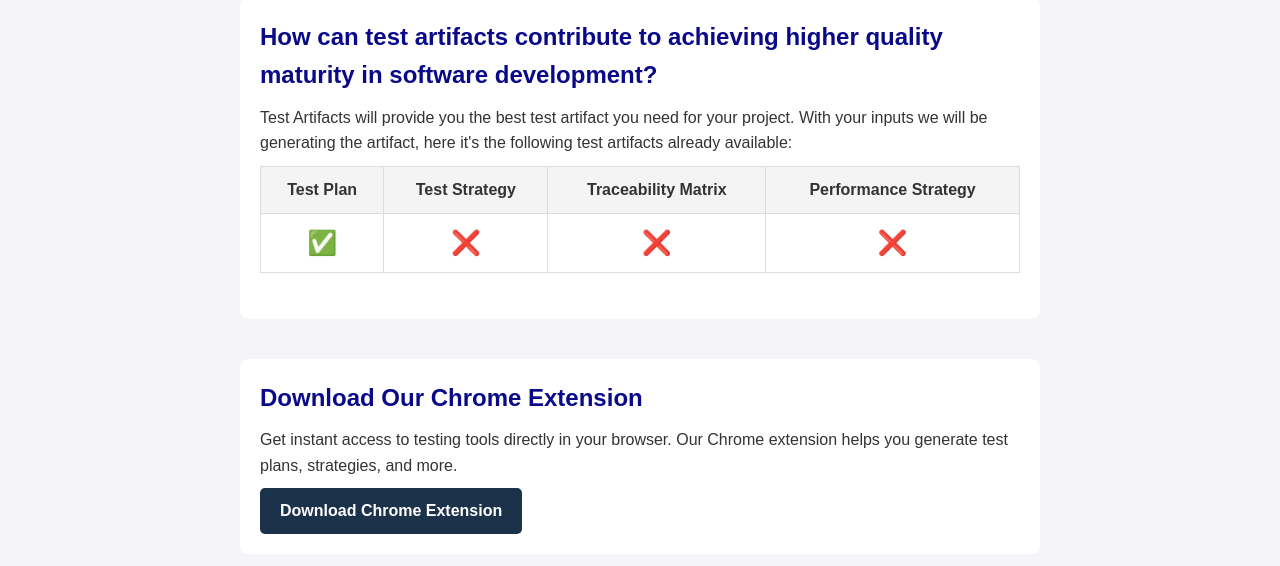
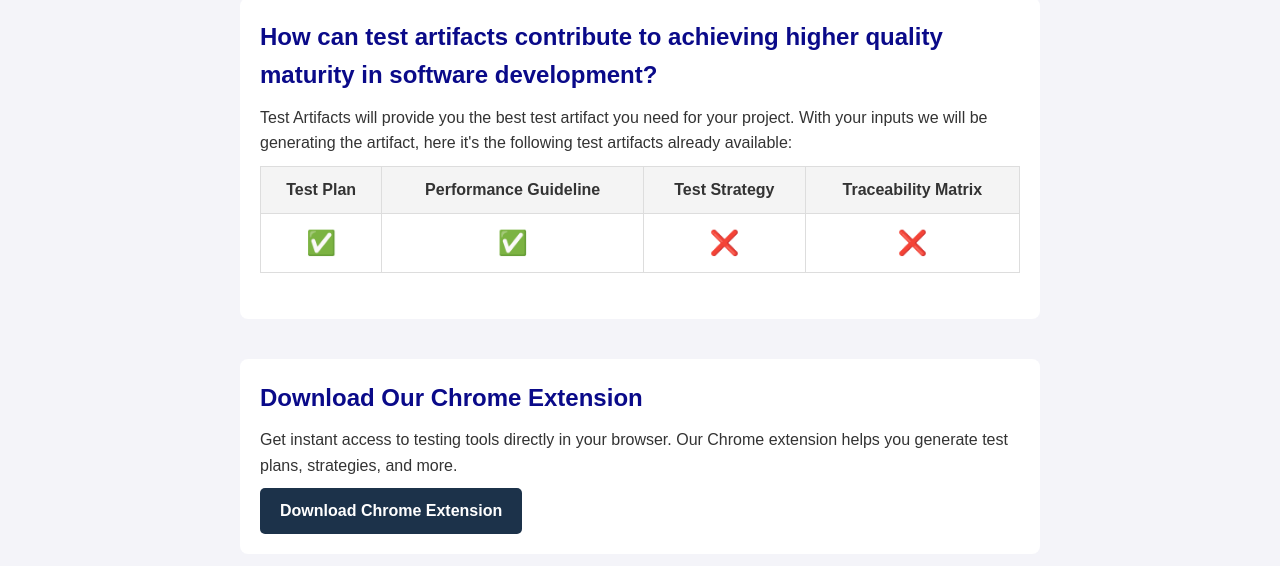
Before and after one commit to test-artifacts/artifacts-test-site, a website built with webpack: page index.html in a window 1280 px wide. Shown: the part 234-800 px from the top of the page. Built offline with nearby package versions, Linux system fonts and the light colour scheme.

Commit message:
Update index.html
Peformance Guideline checked

```diff
--- a/index.html
+++ b/index.html
@@ -32,17 +32,17 @@
                 <thead>
                     <tr>
                         <th>Test Plan</th>
+                        <th>Performance Guideline</th>
                         <th>Test Strategy</th>
                         <th>Traceability Matrix</th>
-                        <th>Performance Strategy</th>
                     </tr>
                 </thead>
                 <tbody>
                     <tr>
                         <td>&#9989;</td> <!-- Check mark (✅) -->
+                        <td>&#9989;</td> <!-- Check mark (✅) -->
                         <td>&#10060;</td> <!-- Cross mark (❌) -->
                         <td>&#10060;</td> <!-- Cross mark (❌) -->
-                        <td >&#10060;</td> <!-- Cross mark (❌) -->
                     </tr>
                 </tbody>
             </table></br>
```
